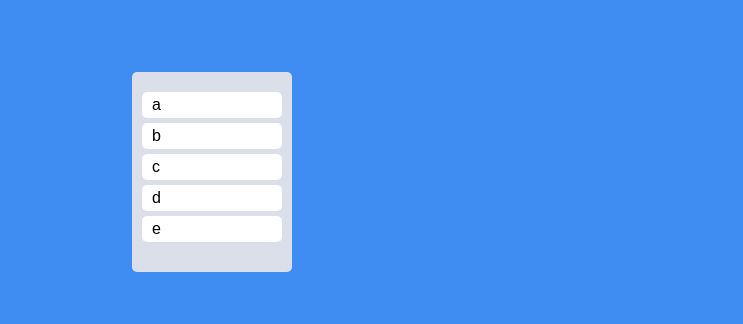
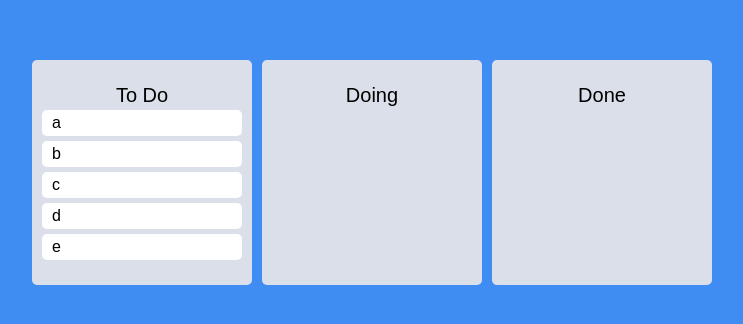
Before and after one commit to KIMYOUNGGWANG/react-masterclass, a React (Create React App) app: page / in a window 1280 px wide. Shown: the part 228-552 px from the top of the page, without its empty margins (268-1011 px from the left). Built offline with nearby package versions, Linux system fonts and the light colour scheme.

Commit message:
다른 보드로 카드 이동

```diff
--- a/src/2.Todo/CreateTodo.tsx
+++ b/src/2.Todo/CreateTodo.tsx
@@ -2,9 +2,11 @@ import React from "react";
 import { useForm } from "react-hook-form";
 import { useSetRecoilState } from "recoil";
 import { toDoState } from "./atom";
+
 interface IForm {
   toDo: string;
 }
+
 const CreateTodo = () => {
   const setTodos = useSetRecoilState(toDoState);
   const { register, handleSubmit, setValue } = useForm<IForm>();
--- a/src/App.tsx
+++ b/src/App.tsx
@@ -8,13 +8,9 @@ import styled, {
 import { isDarkAtom } from "./1.CoinTracker/atoms";
 import Router from "./1.CoinTracker/Router";
 import { darkTheme } from "./theme";
-import {
-  DragDropContext,
-  Droppable,
-  Draggable,
-  DropResult,
-} from "react-beautiful-dnd";
+import { DragDropContext, DropResult } from "react-beautiful-dnd";
 import { toDoState } from "./Trello/atom";
+import Board from "./Trello/Board";
 const GlobalStyle = createGlobalStyle`
       @import url("https://fonts.googleapis.com/css2?family=Source+Sans+Pro&display=swap");
 html, body, div, span, applet, object, iframe,
@@ -81,7 +77,7 @@ a{
 
 const Wrapper = styled.div`
   display: flex;
-  max-width: 480px;
+  max-width: 680px;
   width: 100%;
   margin: 0 auto;
   justify-content: center;
@@ -93,60 +89,49 @@ const Boards = styled.div`
   display: grid;
   grid-template-columns: repeat(3, 1fr);
   width: 100%;
-`;
-const Board = styled.div`
-  /* padding-top: 30px; */
-  padding: 20px 10px;
-  border-radius: 5px;
-  background-color: ${(props) => props.theme.borderColor};
-  min-height: 200px;
-`;
-const Card = styled.div`
-  border-radius: 5px;
-  margin-bottom: 5px;
-  padding: 5px 10px;
-  background-color: ${(props) => props.theme.cardColor};
+  gap: 10px;
 `;
 
 function App() {
   const [toDos, setTodos] = useRecoilState(toDoState);
-  const onDragEnd = ({ draggableId, destination, source }: DropResult) => {
+  const onDragEnd = (info: DropResult) => {
+    const { destination, source, draggableId } = info;
     if (!destination) return;
-    console.log(destination, source);
-    setTodos((prev) => {
-      const copy = [...prev];
-      copy.splice(source.index, 1);
-      copy.splice(destination?.index, 0, draggableId);
-      return copy;
-    });
+    if (destination?.droppableId === source.droppableId) {
+      // same board move
+      setTodos((prev) => {
+        const copy = [...prev[source.droppableId]];
+        copy.splice(source.index, 1);
+        copy.splice(destination?.index, 0, draggableId);
+        return {
+          ...prev,
+          [source.droppableId]: copy,
+        };
+      });
+    }
+    if (destination.droppableId !== source.droppableId) {
+      setTodos((prev) => {
+        const sourceBoard = [...prev[source.droppableId]];
+        const tragetBoard = [...prev[destination.droppableId]];
+        sourceBoard.splice(source.index, 1);
+        tragetBoard.splice(destination?.index, 0, draggableId);
+        return {
+          ...prev,
+          [source.droppableId]: sourceBoard,
+          [destination.droppableId]: tragetBoard,
+        };
+      });
+    }
   };
+
   return (
     <>
       <DragDropContext onDragEnd={onDragEnd}>
         <Wrapper>
           <Boards>
-            <Droppable droppableId="one">
-              {(arg) => (
-                <Board ref={arg.innerRef} {...arg.droppableProps}>
-                  {toDos.map((todo, idx) => {
-                    return (
-                      <Draggable key={todo} draggableId={todo} index={idx}>
-                        {(arg) => (
-                          <Card
-                            ref={arg.innerRef}
-                            {...arg.draggableProps}
-                            {...arg.dragHandleProps}
-                          >
-                            {todo}
-                          </Card>
-                        )}
-                      </Draggable>
-                    );
-                  })}
-                  {arg.placeholder}
-                </Board>
-              )}
-            </Droppable>
+            {Object.keys(toDos).map((boardId) => {
+              return <Board boardId={boardId} toDos={toDos[boardId]} />;
+            })}
           </Boards>
         </Wrapper>
       </DragDropContext>
--- /dev/null
+++ b/src/Trello/Board.tsx
@@ -0,0 +1,39 @@
+import React from "react";
+import { Droppable } from "react-beautiful-dnd";
+import styled from "styled-components";
+import DragabbleCard from "./DragabbleCard";
+
+interface IBoardProps {
+  toDos: string[];
+  boardId: string;
+}
+const BoardWrapper = styled.div`
+  /* padding-top: 30px; */
+  padding: 20px 10px;
+  border-radius: 5px;
+  background-color: ${(props) => props.theme.borderColor};
+  min-height: 200px;
+  p {
+    font-size: 20px;
+    text-align: center;
+    padding: 5px 0;
+  }
+`;
+
+const Board = ({ toDos, boardId }: IBoardProps) => {
+  return (
+    <Droppable droppableId={boardId}>
+      {(arg) => (
+        <BoardWrapper ref={arg.innerRef} {...arg.droppableProps}>
+          <p>{boardId}</p>
+          {toDos.map((todo, idx) => {
+            return <DragabbleCard key={todo} idx={idx} todo={todo} />;
+          })}
+          {arg.placeholder}
+        </BoardWrapper>
+      )}
+    </Droppable>
+  );
+};
+
+export default Board;
--- /dev/null
+++ b/src/Trello/DragabbleCard.tsx
@@ -0,0 +1,33 @@
+import React from "react";
+import { Draggable } from "react-beautiful-dnd";
+import styled from "styled-components";
+const Card = styled.div`
+  border-radius: 5px;
+  margin-bottom: 5px;
+  padding: 5px 10px;
+  background-color: ${(props) => props.theme.cardColor};
+`;
+
+interface IDragabbleCardProps {
+  todo: string;
+  idx: number;
+}
+const DragabbleCard = ({ todo, idx }: IDragabbleCardProps) => {
+  return (
+    <>
+      <Draggable key={todo} draggableId={todo} index={idx}>
+        {(arg) => (
+          <Card
+            ref={arg.innerRef}
+            {...arg.draggableProps}
+            {...arg.dragHandleProps}
+          >
+            {todo}
+          </Card>
+        )}
+      </Draggable>
+    </>
+  );
+};
+
+export default React.memo(DragabbleCard);
--- a/src/Trello/atom.ts
+++ b/src/Trello/atom.ts
@@ -1,6 +1,14 @@
 import { atom, selector } from "recoil";
 
-export const toDoState = atom({
+interface IToDoState {
+  [key: string]: string[];
+}
+
+export const toDoState = atom<IToDoState>({
   key: "toDo",
-  default: ["a", "b", "c", "d", "e"],
+  default: {
+    "To Do": ["a", "b", "c", "d", "e"],
+    Doing: [],
+    Done: [],
+  },
 });
```
